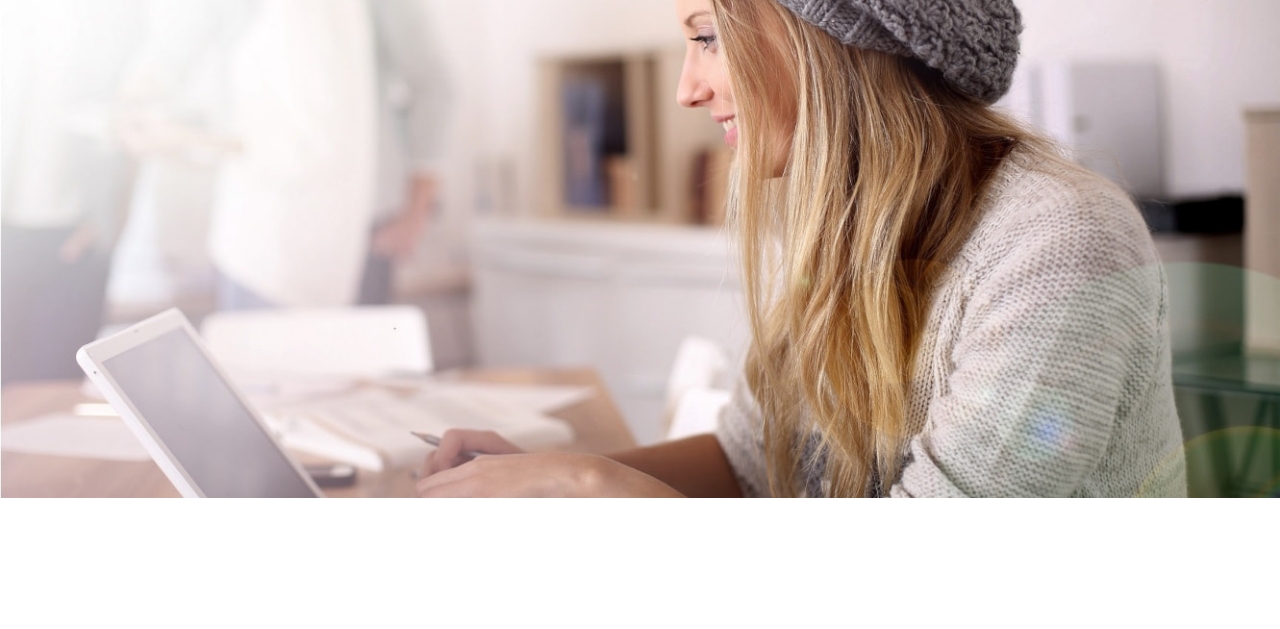
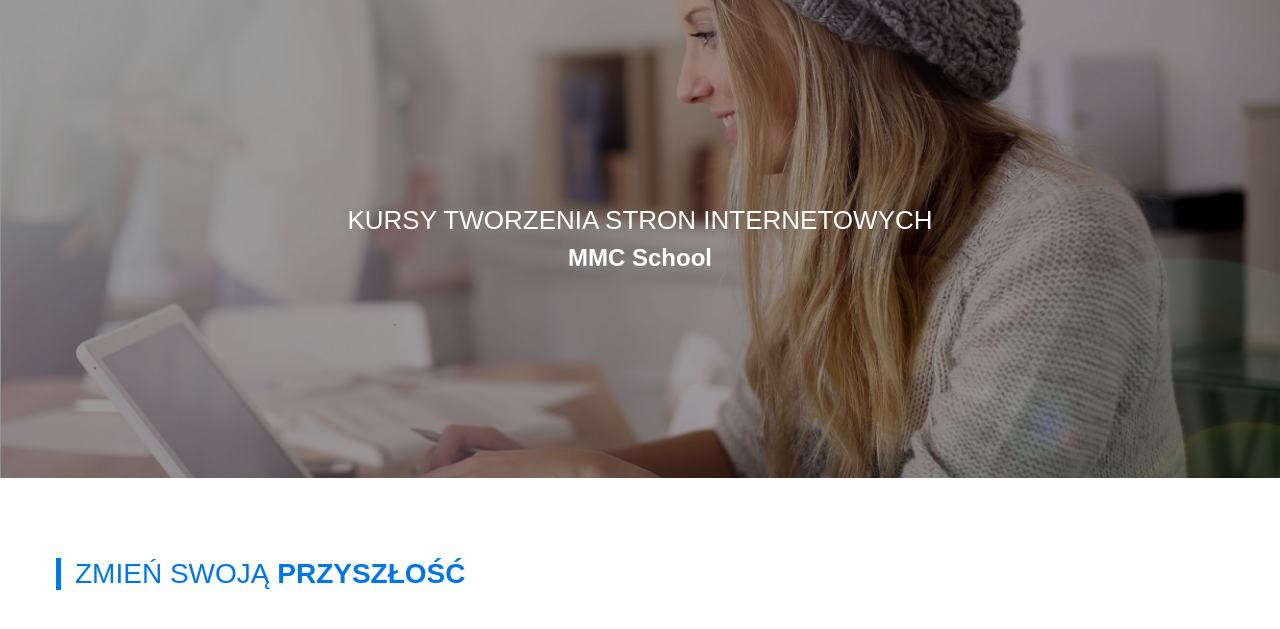
Before and after one commit to Emil-Domagala/MMCSchool, a plain HTML site: page index.html in a window 1280 px wide. Shown: the part 83-712 px from the top of the page. Drawn offline with Linux system fonts and the light colour scheme.

Commit message:
added header

```diff
--- a/index.html
+++ b/index.html
@@ -38,8 +38,19 @@
 		</nav>
 
 		<header class="header">
-			<div class="header__text"></div>
+			<div class="header__text">
+				<h1>Kursy tworzenia stron internetowych</h1>
+				<p>MMC School</p>
+			</div>
 		</header>
+		<main class="main">
+			<section class="future section white-section">
+				<div class="wrapper">
+					<h2 class="section-title">zmień swoją <span>przyszłość</span></h2>
+					<div class="future-box"></div>
+				</div>
+			</section>
+		</main>
 
 		<div class="scroll-space"></div>
 
--- a/sass/_colors.scss
+++ b/sass/_colors.scss
@@ -4,3 +4,4 @@ $gray: #d8d8d8;
 $light-blue: #0076e8;
 $dark-blue: #0163be;
 $black: #000000;
+$black-header: rgba(0, 0, 0, 0.4);
--- a/sass/_components.scss
+++ b/sass/_components.scss
@@ -17,3 +17,17 @@
     background-color: colors.$light-white;
 
 }
+
+.section-title{
+    display: block;
+    padding-left: 0.5em;
+    margin-bottom: 0.8em;
+    font-weight: 200;
+    font-size: 2.8rem;
+    text-transform: uppercase;
+    color: colors.$light-blue;
+    border-left: 5px solid colors.$light-blue;
+    span{
+        font-weight: 800;
+    }
+}
--- a/sass/style.scss
+++ b/sass/style.scss
@@ -42,9 +42,6 @@ body {
 		}
 	}
 	.burger-btn {
-		position: fixed;
-		top: 20px;
-		right: 20px;
 		padding: 1em;
 		border: 1px solid transparent;
 		background: none;
@@ -138,13 +135,44 @@ body {
 }
 
 .header {
-	position: absolute;
-	max-height: 500px;
+	position: relative;
 	height: 100%;
-	width: 100%;
+	max-height: 600px;
 	background-image: url(../img/header-small.jpeg);
 	background-position: 70% 20%;
 	background-size: cover;
+	z-index: 0;
+	&::before {
+		content: "";
+		position: absolute;
+		top: 0;
+		left: 0;
+		width: 100%;
+		height: 100%;
+		background-color: colors.$black-header;
+		z-index: -1;
+	}
+	.header__text {
+		// position: absolute;
+		display: flex;
+		flex-direction: column;
+		justify-content: center;
+		align-items: center;
+		height: 60vh;
+		max-height: 600px;
+		width: 100%;
+		color: colors.$pure-white;
+		h1 {
+			font-weight: 200;
+			text-transform: uppercase;
+			font-size: 2.6rem;
+			margin-bottom: 0.8rem;
+		}
+		p {
+			font-weight: 700;
+			font-size: 2.4rem;
+		}
+	}
 }
 
 //////media
```
Also changed, not shown: css/style.css, 1 other file.
